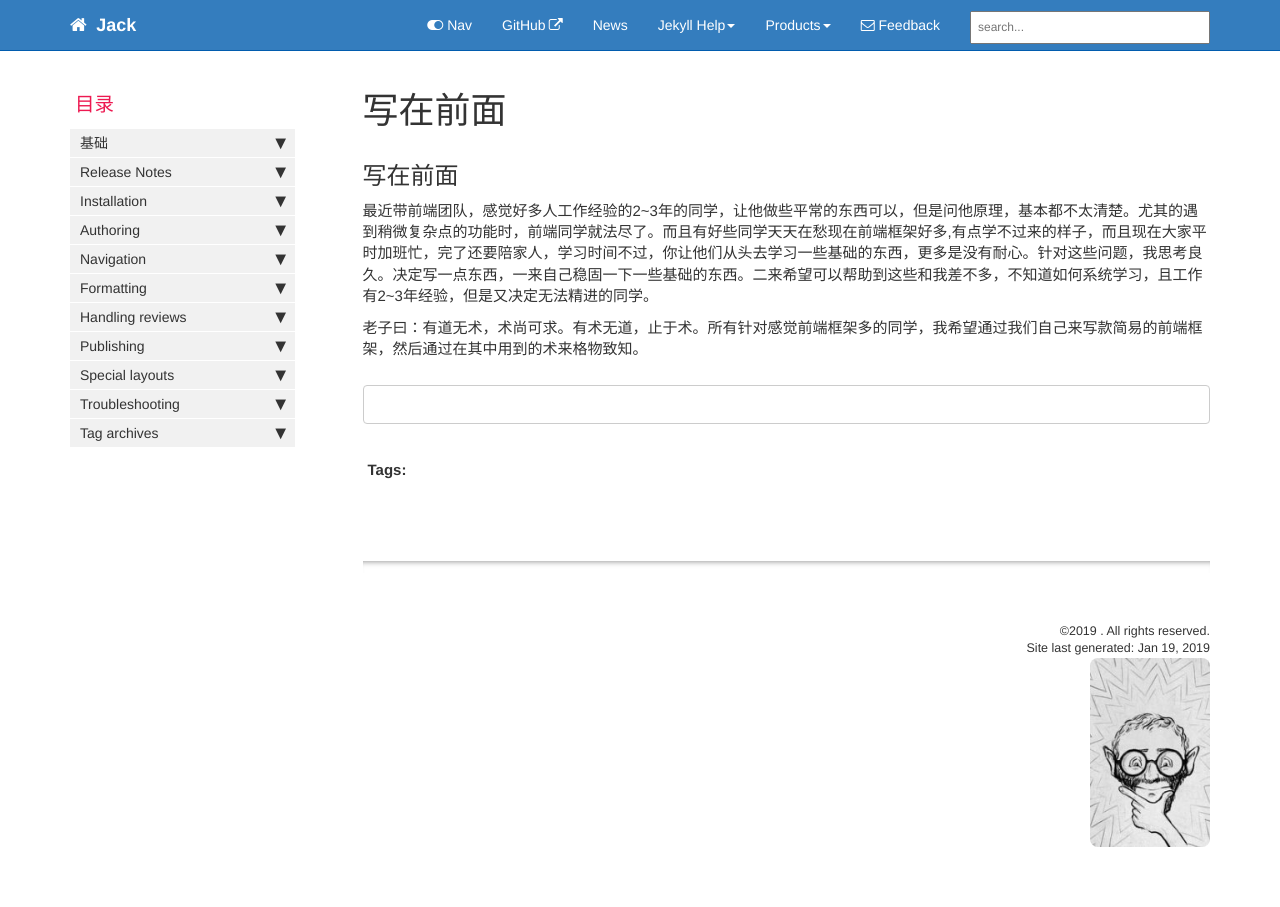
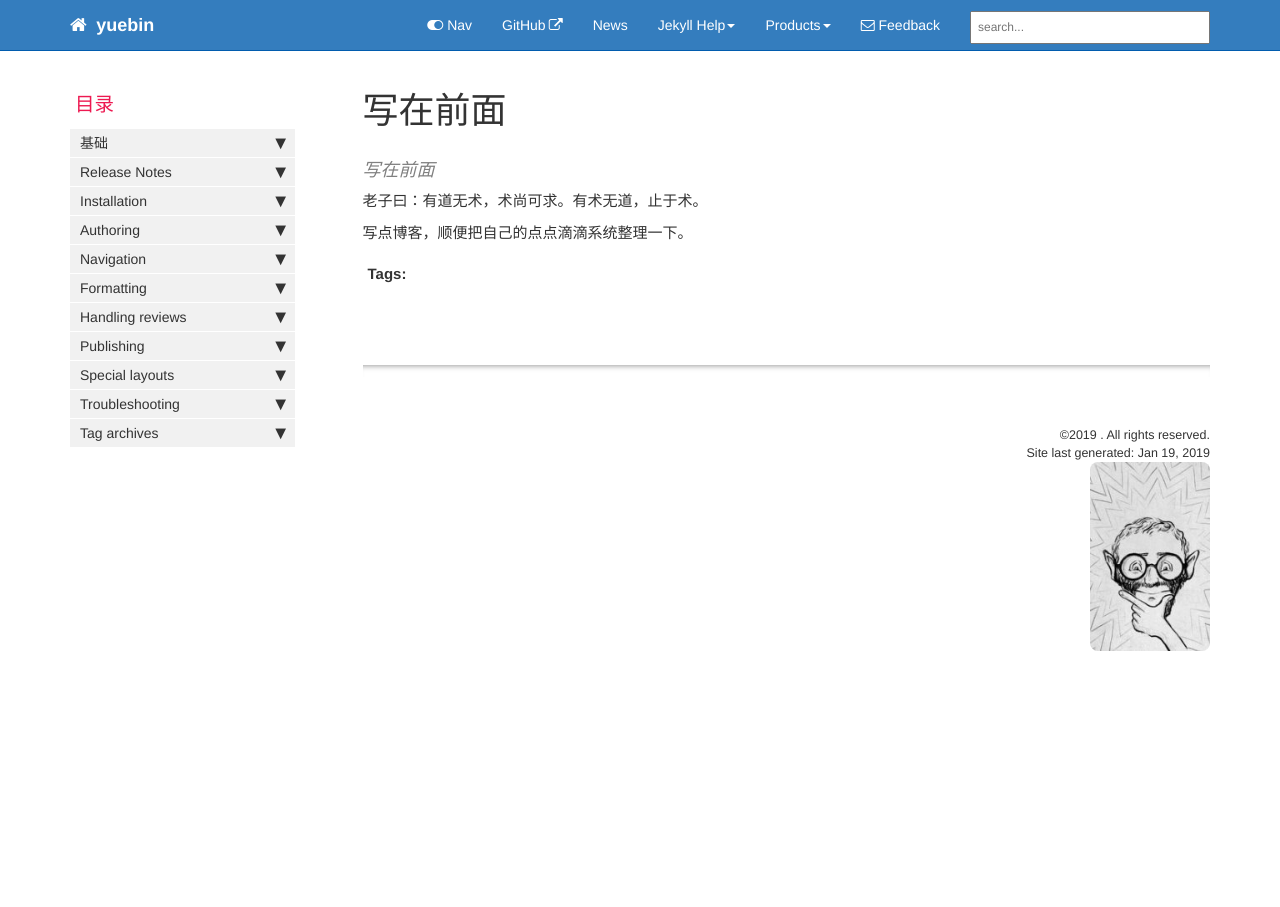
Before and after one commit to yuebin/yuebin.github.io, a Jekyll site: the page built from index.md, in a window 1280 px wide. Built offline with Jekyll 4.4.1, drawn with Linux system fonts in a browser that asks for light colours; nearby versions of some CDN libraries; comment, search, counter and statistics services are not loaded.

Commit message:
增加新内容

````diff
--- a/_config.yml
+++ b/_config.yml
@@ -3,10 +3,10 @@ repository: yuebin/yuebin.github.io
 output: web
 # this property is useful for conditional filtering of content that is separate from the PDF.
 
-topnav_title: Jack
+topnav_title: yuebin
 # this appears on the top navigation bar next to the home button
 
-site_title: Jack
+site_title: yuebin
 # this appears in the html browser tab for the site title (seen mostly by search engines, not users)
 
 company_name:
--- a/index.md
+++ b/index.md
@@ -1,18 +1,15 @@
 ---
 title: "写在前面"
-keywords: jack javascript
+keywords: yuebin javascript
 tags: [写在前面]
 sidebar: mydoc_sidebar
 permalink: index.html
 summary:
 ---
 
-## 写在前面
+#### 写在前面
 
-最近带前端团队，感觉好多人工作经验的2~3年的同学，让他做些平常的东西可以，但是问他原理，基本都不太清楚。尤其的遇到稍微复杂点的功能时，前端同学就法尽了。而且有好些同学天天在愁现在前端框架好多,有点学不过来的样子，而且现在大家平时加班忙，完了还要陪家人，学习时间不过，你让他们从头去学习一些基础的东西，更多是没有耐心。针对这些问题，我思考良久。决定写一点东西，一来自己稳固一下一些基础的东西。二来希望可以帮助到这些和我差不多，不知道如何系统学习，且工作有2~3年经验，但是又决定无法精进的同学。
+老子曰：有道无术，术尚可求。有术无道，止于术。
 
-老子曰：有道无术，术尚可求。有术无道，止于术。所有针对感觉前端框架多的同学，我希望通过我们自己来写款简易的前端框架，然后通过在其中用到的术来格物致知。
 
-```
-
-```
+写点博客，顺便把自己的点点滴滴系统整理一下。
````
Also changed, not shown: _data/sidebars/mydoc_sidebar.yml (+4 -4 lines).
